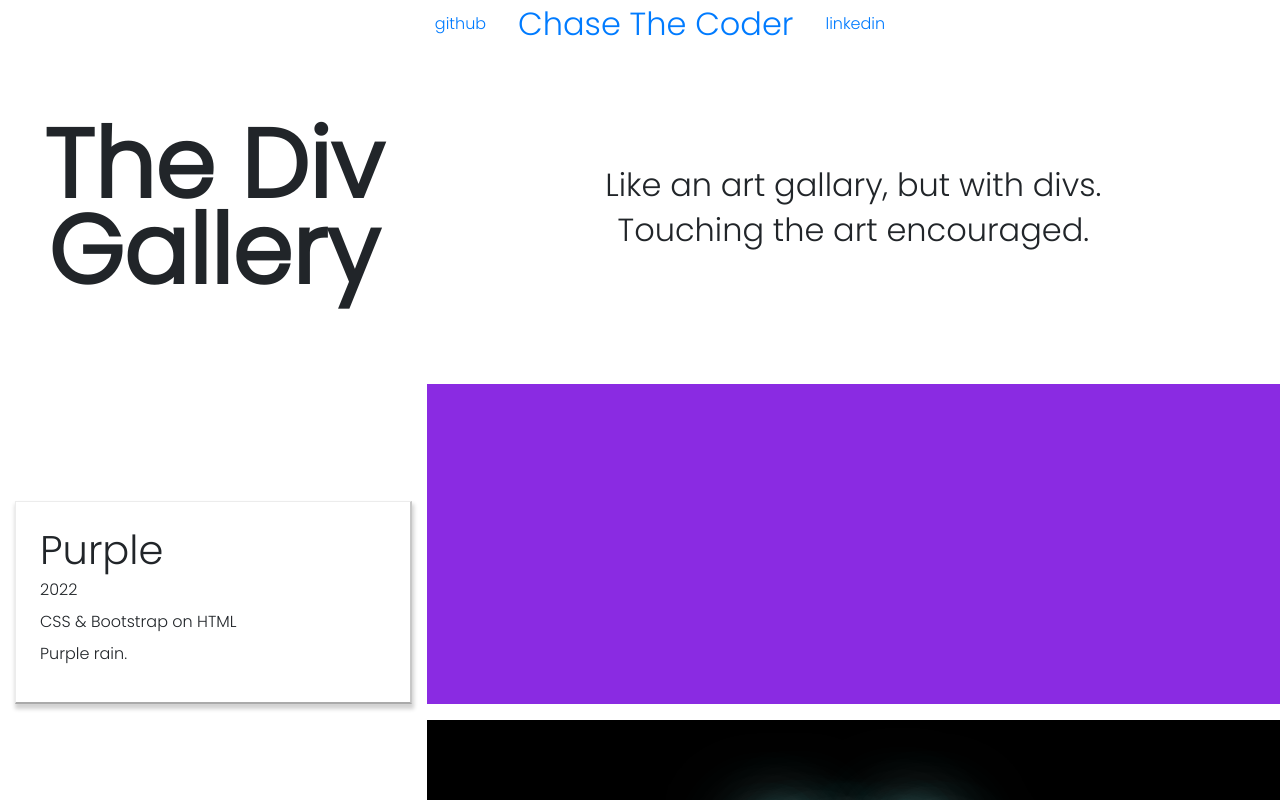
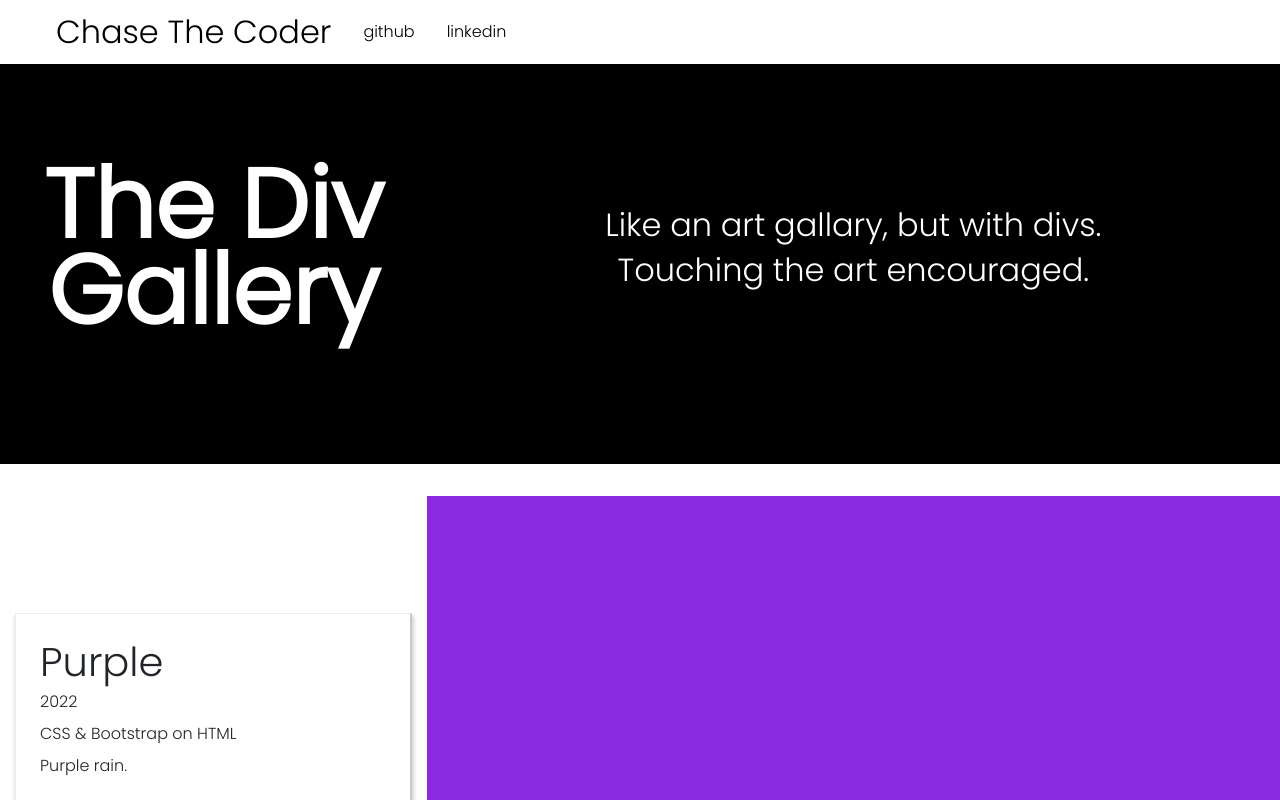
Before and after one commit to ChaseTheCoder/chaseTheDiv, a React (Create React App) app: page / in a window 1280 px wide. Shown: the top 800 px of the page. Built offline with nearby package versions, Linux system fonts and the light colour scheme.

Commit message:
style: navbar and header

```diff
--- a/public/index.html
+++ b/public/index.html
@@ -6,8 +6,8 @@
     <meta name="viewport" content="width=device-width, initial-scale=1" />
     <meta name="theme-color" content="#000000" />
     <meta
-      name="Chase the Div"
-      content="Chasing after more complex div desings to add to my collection."
+      name="The Div Gallery"
+      content="Like an art gallery, but with divs."
     />
     <link rel="apple-touch-icon" href="%PUBLIC_URL%/logo192.png" />
     <!--
@@ -28,7 +28,7 @@
     <link rel="preconnect" href="https://fonts.googleapis.com">
     <link rel="preconnect" href="https://fonts.gstatic.com" crossorigin>
     <link href="https://fonts.googleapis.com/css2?family=DM+Sans&family=Poppins:wght@100;300&display=swap" rel="stylesheet">
-    <title>Chase the Div</title>
+    <title>The Div Gallery</title>
   </head>
   <body>
     <noscript>You need to enable JavaScript to run this app.</noscript>
--- a/src/Header.js
+++ b/src/Header.js
@@ -3,7 +3,7 @@ import './header.css';
 
 export default function Header() {
   return (
-    <div class="container-fluid">
+    <div class="container-fluid header">
       <div class="row header-div">
         <div class="col-12 col-md-4 my-auto text-center">
           <p class="title-text">The Div Gallery</p>
--- a/src/Nav.js
+++ b/src/Nav.js
@@ -3,16 +3,16 @@ import './nav.css';
 
 export default function Nav() {
   return (
-      <nav class="navbar-div">
+      <nav class="navbar fixed-top navbar-div">
         <ul class="align-items-center h-100">
           <li>
-            <a href="https://github.com/chaseTheCoder">github</a>
+            <a href="https://chasethecoder.dev/" class="title div-nav-link">Chase The Coder</a>
           </li>
           <li>
-            <a href="https://chasethecoder.dev/" class="title">Chase The Coder</a>
+            <a href="https://github.com/chaseTheCoder" class="div-nav-link">github</a>
           </li>
           <li>
-            <a href="https://www.linkedin.com/in/chasethecoder/">linkedin</a>
+            <a href="https://www.linkedin.com/in/chasethecoder/" class="div-nav-link">linkedin</a>
           </li>
         </ul>
     </nav>
--- a/src/header.css
+++ b/src/header.css
@@ -1,6 +1,11 @@
+.header{
+  padding-bottom: 2rem;
+}
+
 .header-div {
   font-family: 'Poppins', sans-serif;
-  height: 20rem;
+  height: 25rem;
+  background-color: #000;
 }
 
 .title-text {
@@ -12,6 +17,10 @@
 .sub-text {
   font-size: 2rem;
   line-height: .9;
+}
+
+.title-text, .sub-text {
+  color: #fff;
 }
 
 @media only screen and (max-width: 950px){
--- a/src/index.css
+++ b/src/index.css
@@ -1,6 +1,7 @@
 body {
   margin: 0;
   font-family: 'Poppins', sans-serif;
+  padding-top: 4rem;
 }
 
 .row {
--- a/src/nav.css
+++ b/src/nav.css
@@ -1,25 +1,31 @@
 .navbar-div {
   font-family: 'DM Sans', sans-serif;
   font-family: 'Poppins', sans-serif;
-  background-color: linear-gradient(#fff, rgba(255, 255, 255, 0.2));
-  position: sticky;
-  height: 25%;
+  background-color: #fff;
   padding: 0;
+  height: 4rem;
 }
 
+.title {
+  font-size: 2rem;
+}
+
+.div-nav-link {
+  color: #000;
+}
 .navbar-div ul {
   list-style-type: none;
   display:flex;
   justify-content: center;
 }
+
 .navbar-div ul li {
   padding-left: 1rem;
   padding-right: 1rem;
 }
 
-.title {
-  font-size: 2rem;
-}
+
+
 @media only screen and (max-width: 720px) {
   .title {
     font-size: 1.25rem;
```
